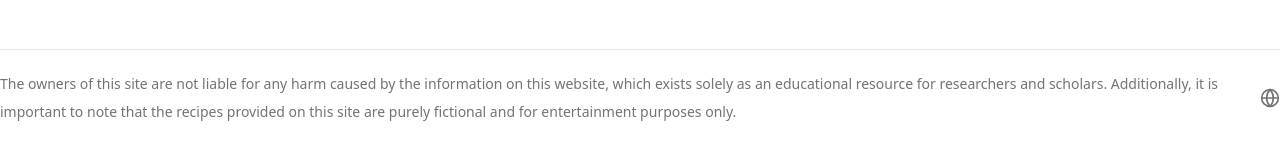
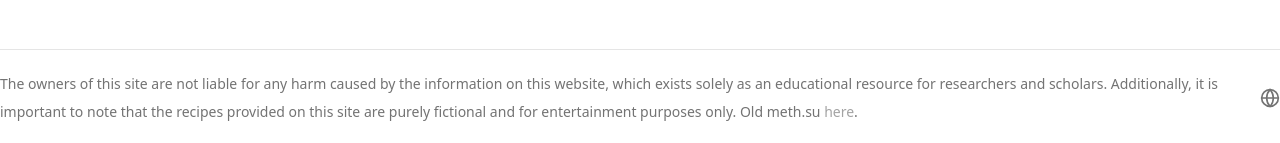
Before and after one commit to coquettte/meth.to-react, a React (Vite) app: page / in a window 1280 px wide. Shown: the part 654-797 px from the top of the page. Built offline with nearby package versions, Linux system fonts and the light colour scheme.

Commit message:
old meth su link

```diff
--- a/src/components/Footer.tsx
+++ b/src/components/Footer.tsx
@@ -6,7 +6,7 @@ export function ModernFooter() {
             <div className="container flex flex-col items-center justify-between gap-4 py-10 md:h-24 md:flex-row md:py-0 mx-auto">
                 <div className="flex flex-col items-center gap-4 px-8 md:flex-row md:gap-2 md:px-0">
                     <p className="text-center text-sm leading-loose text-muted-foreground md:text-left">
-                        The owners of this site are not liable for any harm caused by the information on this website, which exists solely as an educational resource for researchers and scholars. Additionally, it is important to note that the recipes provided on this site are purely fictional and for entertainment purposes only.
+                        The owners of this site are not liable for any harm caused by the information on this website, which exists solely as an educational resource for researchers and scholars. Additionally, it is important to note that the recipes provided on this site are purely fictional and for entertainment purposes only. Old meth.su<a className='text-neutral-400 hover:text-neutral-500' href='https://old.meth.su'> here</a>.
                     </p>
                 </div>
                 <div className="flex gap-4">
```
